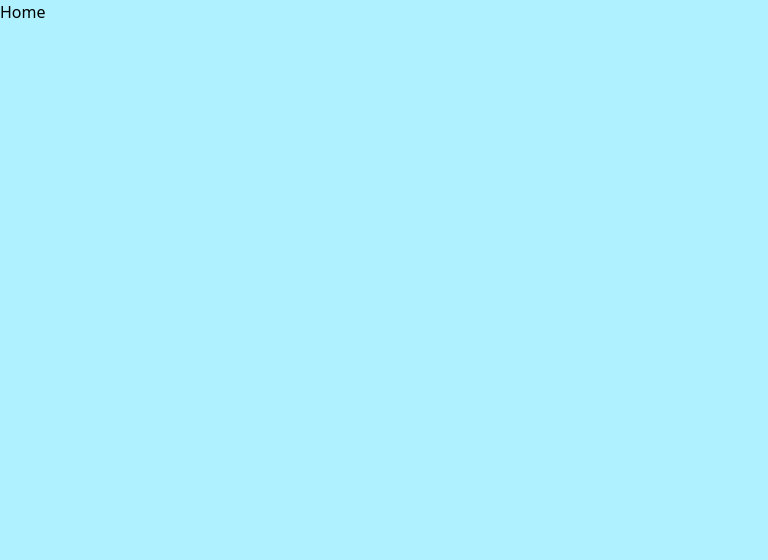
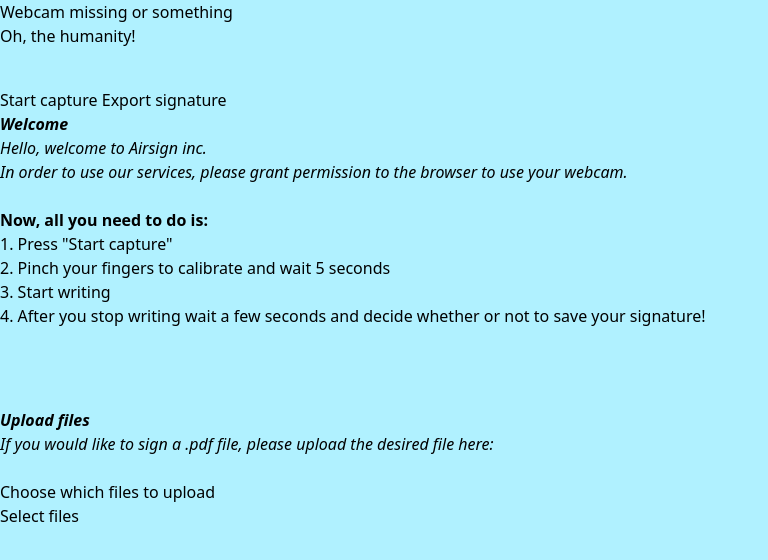
Before and after one commit to thra022/TMA4851, a React (Vite) app in the folder client/: page / in a window 1280 px wide. Shown: the top 560 px of the page, without its empty margins (0-768 px from the left). Built offline with nearby package versions, Linux system fonts and the light colour scheme; sample sign-in values are in the browser's storage.

Commit message:
Added initial mainpage, apologies for css spaghetti

```diff
--- /dev/null
+++ b/client/src/App.css
@@ -0,0 +1,189 @@
+#root {
+  max-width: 1280px;
+  margin: 0 auto;
+  padding: 2rem;
+  text-align: center;
+}
+
+.logo {
+  height: 6em;
+  padding: 1.5em;
+  will-change: filter;
+  transition: filter 300ms;
+}
+.logo:hover {
+  filter: drop-shadow(0 0 2em #646cffaa);
+}
+.logo.react:hover {
+  filter: drop-shadow(0 0 2em #61dafbaa);
+}
+
+@keyframes logo-spin {
+  from {
+    transform: rotate(0deg);
+  }
+  to {
+    transform: rotate(360deg);
+  }
+}
+
+@media (prefers-reduced-motion: no-preference) {
+  a:nth-of-type(2) .logo {
+    animation: logo-spin infinite 20s linear;
+  }
+}
+
+.card {
+  padding: 2em;
+}
+
+.read-the-docs {
+  color: #888;
+}
+/*bg-purple-900/80
+ mt-3 px-8 py-1
+ rounded-full text-white
+ hover:cursor-pointer*/
+
+/*
+Midlertidige greier før eg lærer meg Tailwind :)
+*/
+
+
+.nav {
+  display: grid;
+  position: fixed;
+  left: 0px;
+  top: 0px;
+  padding: 10px;
+  background-color: darkblue;
+  margin: 0 auto;
+  width: 100%;
+
+}
+.navlist {
+  list-style-type:none;
+  text-align: left;
+
+}
+.navlist.alt {
+  list-style-type:none;
+  text-align: right;
+
+}
+.navlistelement {
+  display: inline;margin-right: 20px;
+}
+.navelementText {
+  color: white;
+}
+.navelementText:hover {
+  color: #eee;
+}
+.navelementText.active {
+  text-decoration: underline;
+}
+
+.navleft {
+  float: left;
+}
+.navright {
+  float: right;
+}
+
+
+.mainWrapper {
+  margin-top: 1rem;
+  flex: content;
+}
+
+
+
+.webcambox {
+  background-color: plum;
+  display: inline-block;
+  position: absolute;
+  left: 10px;
+  margin-left: 2rem;
+  margin-top: 2rem;
+  width: 660px;
+  height: 500px;
+  border-radius: 1rem;
+}
+
+
+.columnLeft {
+  float:left;
+  width: 60%;
+  padding: 10px;
+
+}
+.columnRight {
+  float:right;
+  width: 40%;
+  padding: 10px;
+}
+.row:after {
+  content: "";
+  display: table;
+  clear: both;
+}
+
+.box {
+  display: block;
+  width: 100%;
+  max-width: 680px;
+  height: 250px;
+  max-height: 400px;
+  background-color: red;
+  border-radius: 20px;
+  color: white;
+  outline-style:outset;
+  outline-color: grey;
+  outline-width: 5px;
+}
+
+.wlcHeader {
+  background-color: teal;
+  display: block;
+  border-radius: 10px;
+  opacity: 80%;
+  max-width: 300px;
+  color: white;
+}
+.wlc {
+  background-color: white;
+  display: block;
+  opacity: 100%;
+  text-decoration: wavy;
+  padding: 5px;
+  color: black;
+}
+
+
+.button {
+  opacity: 80%;
+  padding-top: 0.25rem;
+  padding-bottom: 0.25rem;
+  padding-left: 2rem;
+  padding-right: 2rem;
+  margin-top: 0.75rem;
+  border-radius: 9999px;
+  color: #ffffff;
+
+}
+.button:hover {
+  cursor: pointer;
+  filter: brightness(85%);
+  transition: 0.3s;
+}
+
+.button.purple {
+  background-color: #4C1D95;
+}
+.button.green {
+  background-color: green;
+}
+.button.blue {
+  background-color: blue;
+}
--- a/client/src/main.tsx
+++ b/client/src/main.tsx
@@ -2,7 +2,7 @@
 import { BrowserRouter, Routes, Route, Navigate } from 'react-router'
 import { AuthProvider } from "./context/auth/AuthContext"
 import './index.css'
-import { LoginPage, HomePage } from "./pages"
+import { LoginPage, MainPage } from "./pages"
 import ProtectedRoute from "./components/ProtectedRoute"
 
 const root = document.getElementById('root')
@@ -18,7 +18,7 @@
 
         {/* Protected Routes */}
         <Route element={<ProtectedRoute />}>
-                        <Route path="/" element={<HomePage />} />
+                        <Route path="/" element={<MainPage />} />
         </Route>
 
         {/* Redirect unknown routes to login */}
--- a/client/src/pages/LoginPage.tsx
+++ b/client/src/pages/LoginPage.tsx
@@ -3,7 +3,7 @@
 import { useAuth } from '../context/auth/AuthContext'
 import { useNavigate } from 'react-router'
 
-function LoginPage() {
+export function LoginPage() {
     const [username, setUsername] = useState<string>('')
     const [password, setPassword] = useState<string>('')
     const [error, setError] = useState<string | null>(null)
@@ -39,5 +39,3 @@
         </>
     )
 }
-
-export default LoginPage
--- /dev/null
+++ b/client/src/pages/MainPage.tsx
@@ -0,0 +1,92 @@
+//import logo from '/src/assets/logo.svg'
+import { ReactNode, useState } from 'react'
+import { Link } from 'react-router'
+
+/**
+ * Temporary box
+ */
+function Box() {
+    return(
+        <div className='box'>
+            Webcam missing or something
+            <br/>
+            Oh, the humanity!
+            </div>
+    )
+}
+
+function Welcome() {
+    return(
+        <div className='wlcHeader'>
+            <h1><b><i>Welcome</i></b></h1>
+            <div className='wlc'>
+                <p>
+                    <i>
+                        Hello, welcome to Airsign inc.<br/>
+                        In order to use our services, please grant permission to the browser to use your webcam.<br/>
+                    </i>
+                </p>
+                <br/>
+                <b>Now, all you need to do is:</b>
+                <ul className='text-left'>
+                    <li>1. Press "Start capture"</li>
+                    <li>2. Pinch your fingers to calibrate and wait 5 seconds</li>
+                    <li>3. Start writing</li>
+                    <li>4. After you stop writing wait a few seconds and decide whether or not to save your signature!</li>
+                    </ul>
+            </div>
+        </div>
+    )
+}
+function Upload() {
+    return(
+        <div className='wlcHeader'>
+            <h1><b><i>Upload files</i></b></h1>
+            <div className='wlc'>
+                <p>
+                    <i>
+                        If you would like to sign a .pdf file, please upload the desired file here:
+                    </i>
+                </p>
+                <br/>
+                <div>Choose which files to upload</div>
+                <Button title='Select files' colour='blue'/>
+            </div>
+        </div>
+    )
+}
+
+function Button(props:{title:string, colour:string}) {
+    let example = () => {
+        alert("nothing happened!")
+    }
+    return(
+        <button className={`button ${props.colour}`} onClick={example}>
+            {props.title}
+            </button>
+    )
+}
+
+
+
+export function MainPage() {
+    return (
+        <>
+            <div className='mainWrapper'>
+                <div className="row">
+                    <div className='columnLeft'>
+                        <Box />
+                        <div className='py-5'/>
+                        <Button title='Start capture' colour='green'/> <Button title='Export signature' colour='blue'/>
+
+                    </div>
+                    <div className='columnRight'>
+                        <Welcome />
+                        <div className='py-10'/>
+                        <Upload/>
+                    </div>
+                </div>
+            </div>
+        </>
+    )
+}
--- /dev/null
+++ b/client/src/pages/Navbar.tsx
@@ -0,0 +1,24 @@
+//import logo from '/src/assets/logo.svg'
+//import { useState } from 'react'
+import { NavLink } from 'react-router'
+
+
+
+export function Navbar() {
+
+    return (
+        <>
+            <nav className='nav'>
+            <ul className='navlist'>
+                <div className='navleft'>
+                    <li className='navlistelement'><NavLink className='navelementText' to="/home">Home</NavLink></li>
+                </div>
+                <div className='navright'>
+                <li className='navlistelement'><NavLink className='navelementText' to="/">Login</NavLink></li></div>
+            </ul>
+
+        </nav>
+
+        </>
+    )
+}
--- a/client/src/pages/index.ts
+++ b/client/src/pages/index.ts
@@ -1,4 +1,4 @@
-import LoginPage from "./LoginPage";
-import { HomePage } from "./HomePage";
+import { LoginPage } from "./LoginPage";
+import { MainPage } from "./MainPage";
 
-export { LoginPage, HomePage };
+export { LoginPage, MainPage };
--- a/client/vite.config.ts
+++ b/client/vite.config.ts
@@ -6,14 +6,10 @@
 export default defineConfig({
   base: "/",
   plugins: [react(), tailwindcss()],
-  preview: {
-   port: 8000,
-   strictPort: true,
-  },
   server: {
    port: 8000,
    strictPort: true,
-   host: true,
-   origin: "http://0.0.0.0:8000",
+   host: 'localhost',
+   origin: "localhost:8000",
   },
  });
```
